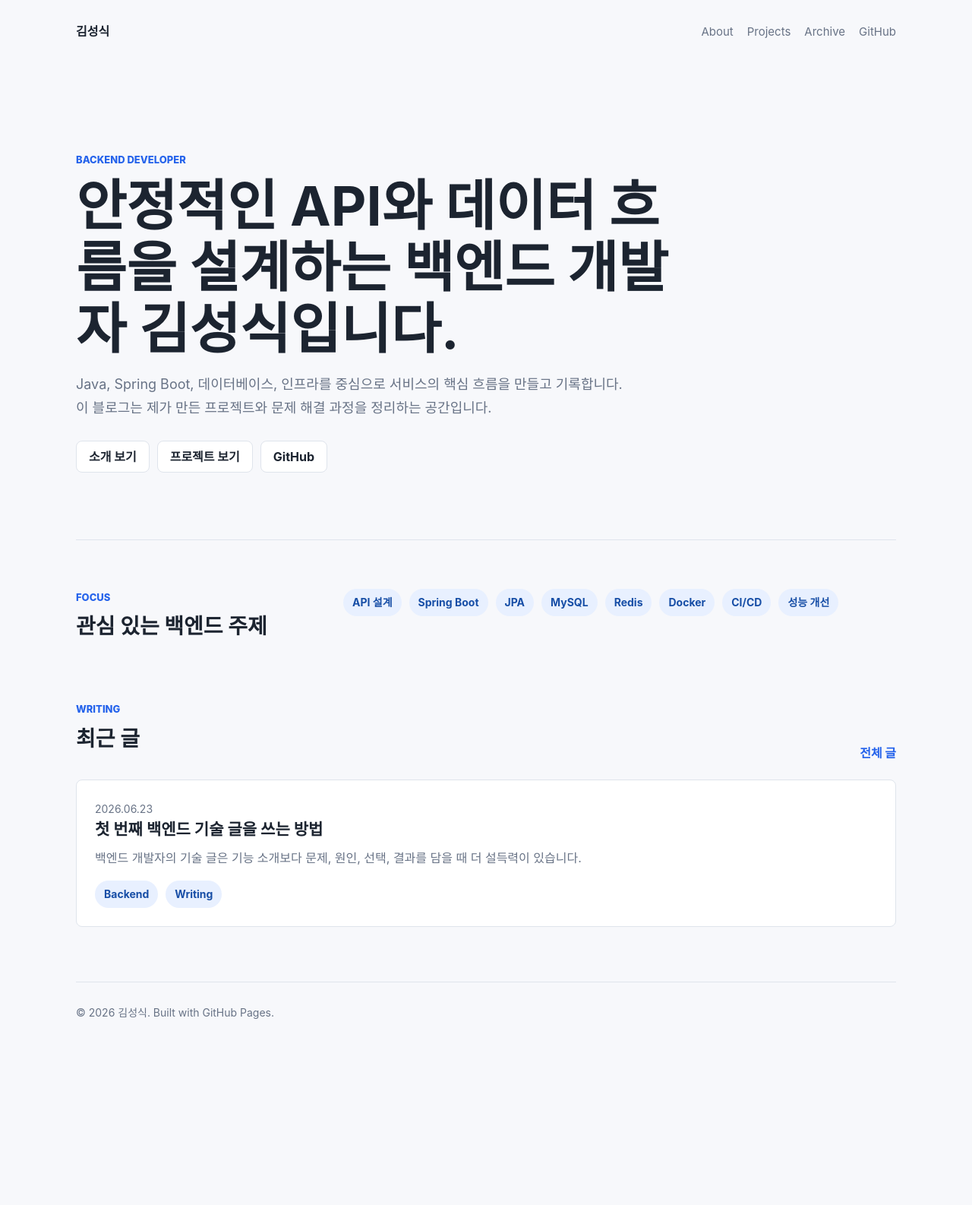
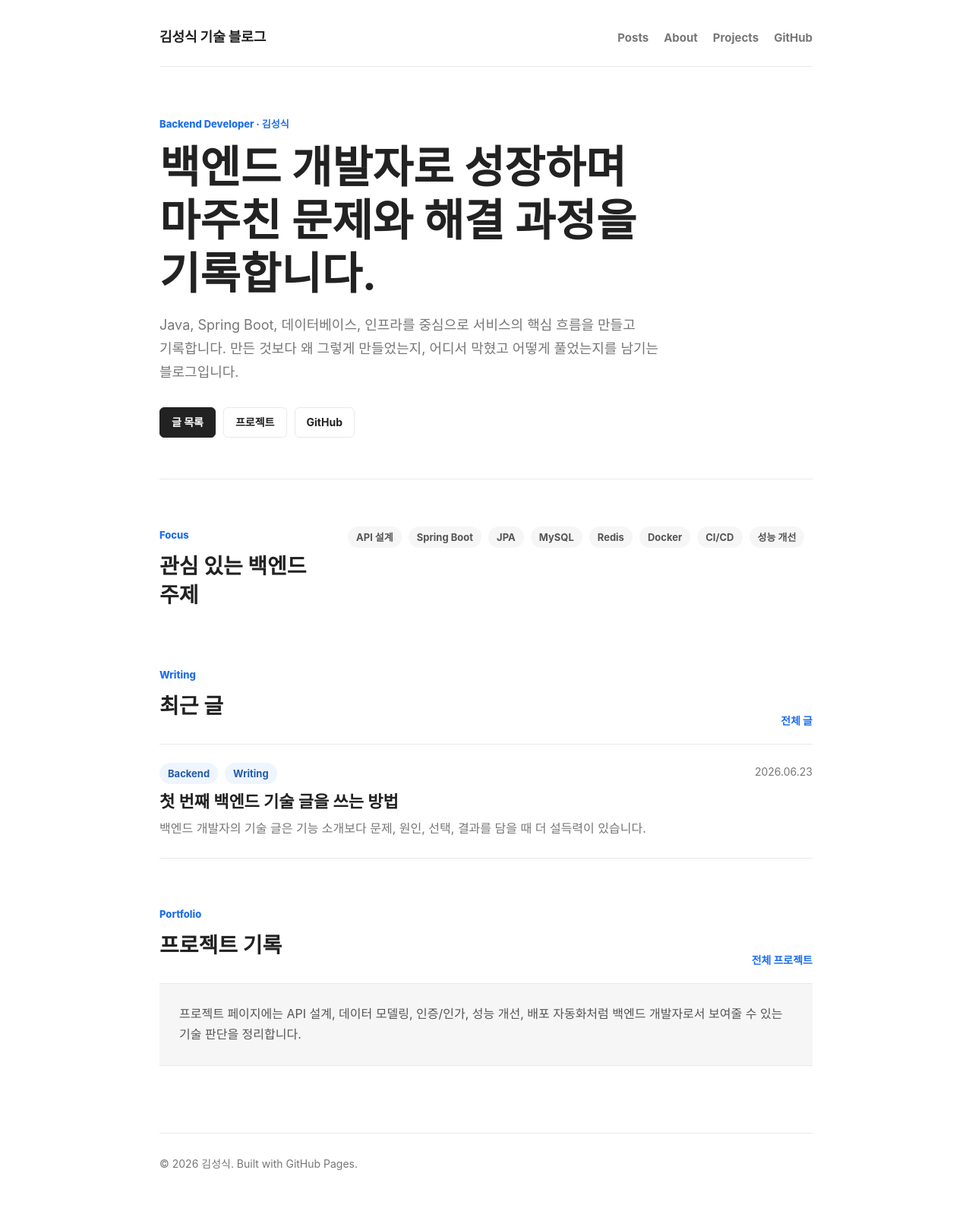
Before and after one commit to seongsik082/seongsik082.github.io, a Jekyll site: the page built from index.md, in a window 1280 px wide. Shown: the whole page at 76% size. Built offline with Jekyll 4.4.1, drawn with Linux system fonts in a browser that asks for light colours; before the commit the page ends 1387 px from its top, so only the background shows below that.

Commit message:
Refine blog design around posts

```diff
--- a/_includes/header.html
+++ b/_includes/header.html
@@ -1,9 +1,9 @@
 <header class="site-header">
-  <a class="site-logo" href="{{ '/' | relative_url }}">{{ site.author.name }}</a>
+  <a class="site-logo" href="{{ '/' | relative_url }}">{{ site.title }}</a>
   <nav class="site-nav" aria-label="Main navigation">
+    <a href="{{ '/posts/' | relative_url }}">Posts</a>
     <a href="{{ '/about/' | relative_url }}">About</a>
     <a href="{{ '/projects/' | relative_url }}">Projects</a>
-    <a href="{{ '/archive/' | relative_url }}">Archive</a>
     <a href="https://github.com/{{ site.author.github }}">GitHub</a>
   </nav>
 </header>
--- a/assets/css/style.css
+++ b/assets/css/style.css
@@ -1,25 +1,28 @@
 :root {
-  --bg: #f7f8fb;
-  --surface: #ffffff;
-  --text: #1c2430;
-  --muted: #687386;
-  --line: #dfe4ec;
-  --accent: #2563eb;
-  --accent-soft: #e8f0ff;
-  --code-bg: #111827;
-  --radius: 8px;
+  --bg: #ffffff;
+  --text: #222222;
+  --muted: #777777;
+  --soft: #f6f6f6;
+  --line: #e9e9e9;
+  --accent: #1f6feb;
+  --accent-soft: #eef5ff;
+  --code-bg: #151515;
 }
 
 * {
   box-sizing: border-box;
 }
 
+html {
+  word-break: keep-all;
+}
+
 body {
   margin: 0;
   background: var(--bg);
   color: var(--text);
-  font-family: -apple-system, BlinkMacSystemFont, "Segoe UI", "Noto Sans KR", sans-serif;
-  line-height: 1.7;
+  font-family: -apple-system, BlinkMacSystemFont, "Segoe UI", "Noto Sans KR", "Apple SD Gothic Neo", sans-serif;
+  line-height: 1.72;
 }
 
 a {
@@ -34,7 +37,7 @@ a:hover {
 .site-header,
 .site-footer,
 .site-main {
-  width: min(1080px, calc(100% - 40px));
+  width: min(860px, calc(100% - 40px));
   margin: 0 auto;
 }
 
@@ -42,38 +45,27 @@ a:hover {
   display: flex;
   align-items: center;
   justify-content: space-between;
-  gap: 24px;
-  padding: 28px 0;
+  gap: 28px;
+  padding: 34px 0 22px;
+  border-bottom: 1px solid var(--line);
 }
 
 .site-logo {
+  font-size: 18px;
   font-weight: 800;
 }
 
 .site-nav {
   display: flex;
   flex-wrap: wrap;
-  gap: 18px;
+  gap: 20px;
   color: var(--muted);
   font-size: 15px;
+  font-weight: 650;
 }
 
 .site-main {
-  padding: 44px 0 72px;
-}
-
-.hero {
-  padding: 72px 0 88px;
-  border-bottom: 1px solid var(--line);
-}
-
-.eyebrow,
-.section-label {
-  margin: 0 0 10px;
-  color: var(--accent);
-  font-size: 13px;
-  font-weight: 800;
-  text-transform: uppercase;
+  padding: 64px 0 88px;
 }
 
 h1,
@@ -84,29 +76,44 @@ p {
 }
 
 h1 {
-  max-width: 820px;
+  max-width: 780px;
   margin-bottom: 18px;
-  font-size: clamp(38px, 6vw, 72px);
-  line-height: 1.12;
+  font-size: clamp(34px, 6vw, 58px);
+  line-height: 1.2;
   letter-spacing: 0;
 }
 
 h2 {
-  margin-bottom: 16px;
+  margin-bottom: 12px;
   font-size: 28px;
-  line-height: 1.25;
+  line-height: 1.35;
   letter-spacing: 0;
 }
 
 h3 {
-  margin-bottom: 10px;
-  font-size: 21px;
-  line-height: 1.35;
+  margin-bottom: 8px;
+  font-size: 22px;
+  line-height: 1.42;
   letter-spacing: 0;
 }
 
-.hero-summary {
-  max-width: 720px;
+.hero {
+  padding-bottom: 54px;
+  border-bottom: 1px solid var(--line);
+}
+
+.eyebrow,
+.section-label {
+  margin: 0 0 12px;
+  color: var(--accent);
+  font-size: 13px;
+  font-weight: 800;
+  letter-spacing: 0;
+}
+
+.hero-summary,
+.page-description {
+  max-width: 680px;
   color: var(--muted);
   font-size: 18px;
 }
@@ -116,47 +123,64 @@ h3 {
   display: flex;
   flex-wrap: wrap;
   gap: 10px;
-  margin-top: 28px;
+  margin-top: 30px;
 }
 
 .hero-actions a,
 .link-row a {
   display: inline-flex;
-  min-height: 42px;
+  min-height: 40px;
   align-items: center;
-  padding: 0 16px;
   border: 1px solid var(--line);
-  border-radius: var(--radius);
-  background: var(--surface);
-  font-weight: 700;
+  border-radius: 6px;
+  padding: 0 15px;
+  color: var(--text);
+  font-size: 14px;
+  font-weight: 750;
+}
+
+.hero-actions a:first-child {
+  border-color: var(--text);
+  background: var(--text);
+  color: #ffffff;
 }
 
 section + section {
-  margin-top: 64px;
+  margin-top: 62px;
 }
 
-.section-grid {
+.topic-strip {
   display: grid;
-  grid-template-columns: minmax(220px, 320px) 1fr;
-  gap: 32px;
+  grid-template-columns: 220px 1fr;
+  gap: 28px;
   align-items: start;
 }
 
 .tag-list,
-.post-tags {
+.post-tags,
+.post-categories {
   display: flex;
   flex-wrap: wrap;
-  gap: 10px;
+  gap: 9px;
 }
 
 .tag-list span,
+.post-tags span,
+.post-categories a {
+  display: inline-flex;
+  min-height: 28px;
+  align-items: center;
+  border-radius: 999px;
+  background: var(--soft);
+  color: #555555;
+  padding: 0 11px;
+  font-size: 13px;
+  font-weight: 700;
+}
+
 .post-tags span {
-  border-radius: 999px;
   background: var(--accent-soft);
-  color: #174ea6;
-  padding: 6px 12px;
-  font-size: 14px;
-  font-weight: 700;
+  color: #245ba8;
 }
 
 .section-head {
@@ -164,42 +188,66 @@ section + section {
   justify-content: space-between;
   gap: 20px;
   align-items: end;
-  margin-bottom: 20px;
+  margin-bottom: 18px;
 }
 
 .text-link {
   color: var(--accent);
+  font-size: 14px;
   font-weight: 800;
 }
 
 .post-list,
+.archive-list,
 .project-list {
   display: grid;
-  gap: 16px;
 }
 
-.post-card,
-.project-card,
-.archive-list article {
-  border: 1px solid var(--line);
-  border-radius: var(--radius);
-  background: var(--surface);
-  padding: 24px;
+.post-row {
+  border-top: 1px solid var(--line);
 }
 
-.post-card time,
-.archive-list time,
-.post-meta {
+.post-row:last-child {
+  border-bottom: 1px solid var(--line);
+}
+
+.post-row > a {
+  display: grid;
+  grid-template-columns: 1fr 108px;
+  gap: 24px;
+  align-items: start;
+  padding: 24px 0;
+}
+
+.post-row h2,
+.post-row h3 {
+  margin: 8px 0 6px;
+}
+
+.post-row p {
+  margin: 0;
+  color: var(--muted);
+}
+
+.post-row time,
+.post-meta,
+.archive-list time {
   color: var(--muted);
   font-size: 14px;
+  text-align: right;
+  white-space: nowrap;
 }
 
-.post-card p,
-.archive-list p,
-.project-card p,
-.content p,
-.content li {
-  color: var(--muted);
+.note-panel {
+  border-top: 1px solid var(--line);
+  border-bottom: 1px solid var(--line);
+  background: var(--soft);
+  padding: 26px;
+}
+
+.note-panel p {
+  margin: 0;
+  color: #555555;
 }
 
 .page-title {
@@ -209,7 +257,20 @@ section + section {
 
 .page-title h1,
 .post-header h1 {
-  font-size: clamp(34px, 5vw, 56px);
+  font-size: clamp(34px, 5vw, 52px);
+}
+
+.post-categories {
+  margin-top: 30px;
+}
+
+.post-count {
+  margin-top: 34px;
+  padding-top: 24px;
+  border-top: 1px solid var(--line);
+  color: #555555;
+  font-size: 17px;
+  font-weight: 750;
 }
 
 .content {
@@ -217,27 +278,40 @@ section + section {
 }
 
 .content h2 {
-  margin-top: 40px;
+  margin-top: 42px;
+}
+
+.content p,
+.content li,
+.project-card p,
+.project-card dd {
+  color: #555555;
 }
 
 .content code {
   border-radius: 5px;
   background: var(--accent-soft);
-  color: #174ea6;
+  color: #245ba8;
   padding: 2px 6px;
 }
 
 .content pre {
   overflow-x: auto;
-  border-radius: var(--radius);
+  border-radius: 6px;
   background: var(--code-bg);
-  color: #f8fafc;
+  color: #f7f7f7;
   padding: 20px;
 }
 
 .project-card {
   display: grid;
   gap: 20px;
+  border-top: 1px solid var(--line);
+  padding: 30px 0;
+}
+
+.project-card:last-child {
+  border-bottom: 1px solid var(--line);
 }
 
 .project-card dl {
@@ -254,23 +328,20 @@ section + section {
 
 .project-card dd {
   margin: 0;
-  color: var(--muted);
-}
-
-.archive-list {
-  display: grid;
-  gap: 14px;
 }
 
 .post-header {
   max-width: 840px;
   margin-bottom: 46px;
+  padding-bottom: 32px;
+  border-bottom: 1px solid var(--line);
 }
 
 .post-meta {
   display: flex;
   flex-wrap: wrap;
   gap: 12px;
+  text-align: left;
 }
 
 .site-footer {
@@ -287,16 +358,21 @@ section + section {
   }
 
   .site-main {
-    padding-top: 20px;
+    padding-top: 42px;
   }
 
   .hero {
-    padding: 44px 0 56px;
+    padding-bottom: 42px;
   }
 
-  .section-grid,
-  .project-card dl {
+  .topic-strip,
+  .project-card dl,
+  .post-row > a {
     grid-template-columns: 1fr;
+  }
+
+  .post-row time {
+    text-align: left;
   }
 
   .section-head {
--- a/index.md
+++ b/index.md
@@ -4,20 +4,20 @@ title: Home
 ---
 
 <section class="hero">
-  <p class="eyebrow">Backend Developer</p>
-  <h1>안정적인 API와 데이터 흐름을 설계하는 백엔드 개발자 김성식입니다.</h1>
+  <p class="eyebrow">Backend Developer · 김성식</p>
+  <h1>백엔드 개발자로 성장하며 마주친 문제와 해결 과정을 기록합니다.</h1>
   <p class="hero-summary">
     Java, Spring Boot, 데이터베이스, 인프라를 중심으로 서비스의 핵심 흐름을 만들고 기록합니다.
-    이 블로그는 제가 만든 프로젝트와 문제 해결 과정을 정리하는 공간입니다.
+    만든 것보다 왜 그렇게 만들었는지, 어디서 막혔고 어떻게 풀었는지를 남기는 블로그입니다.
   </p>
   <div class="hero-actions">
-    <a href="/about/">소개 보기</a>
-    <a href="/projects/">프로젝트 보기</a>
+    <a href="/posts/">글 목록</a>
+    <a href="/projects/">프로젝트</a>
     <a href="https://github.com/seongsik082">GitHub</a>
   </div>
 </section>
 
-<section class="section-grid">
+<section class="topic-strip">
   <div>
     <p class="section-label">Focus</p>
     <h2>관심 있는 백엔드 주제</h2>
@@ -40,21 +40,42 @@ title: Home
       <p class="section-label">Writing</p>
       <h2>최근 글</h2>
     </div>
-    <a class="text-link" href="/archive/">전체 글</a>
+    <a class="text-link" href="/posts/">전체 글</a>
   </div>
 
   <div class="post-list">
     {% for post in site.posts limit: 4 %}
-      <article class="post-card">
-        <time datetime="{{ post.date | date_to_xmlschema }}">{{ post.date | date: "%Y.%m.%d" }}</time>
-        <h3><a href="{{ post.url | relative_url }}">{{ post.title }}</a></h3>
-        <p>{{ post.excerpt | strip_html | truncate: 120 }}</p>
-        <div class="post-tags">
-          {% for tag in post.tags %}
-            <span>{{ tag }}</span>
-          {% endfor %}
-        </div>
+      <article class="post-row">
+        <a href="{{ post.url | relative_url }}">
+          <div class="post-row-body">
+            <div class="post-tags">
+              {% for tag in post.tags limit: 2 %}
+                <span>{{ tag }}</span>
+              {% endfor %}
+            </div>
+            <h3>{{ post.title }}</h3>
+            <p>{{ post.excerpt | strip_html | truncate: 120 }}</p>
+          </div>
+          <time datetime="{{ post.date | date_to_xmlschema }}">{{ post.date | date: "%Y.%m.%d" }}</time>
+        </a>
       </article>
     {% endfor %}
   </div>
 </section>
+
+<section>
+  <div class="section-head">
+    <div>
+      <p class="section-label">Portfolio</p>
+      <h2>프로젝트 기록</h2>
+    </div>
+    <a class="text-link" href="/projects/">전체 프로젝트</a>
+  </div>
+
+  <div class="note-panel">
+    <p>
+      프로젝트 페이지에는 API 설계, 데이터 모델링, 인증/인가, 성능 개선, 배포 자동화처럼
+      백엔드 개발자로서 보여줄 수 있는 기술 판단을 정리합니다.
+    </p>
+  </div>
+</section>
```
Also changed, not shown: archive.md (+31 -8 lines).
